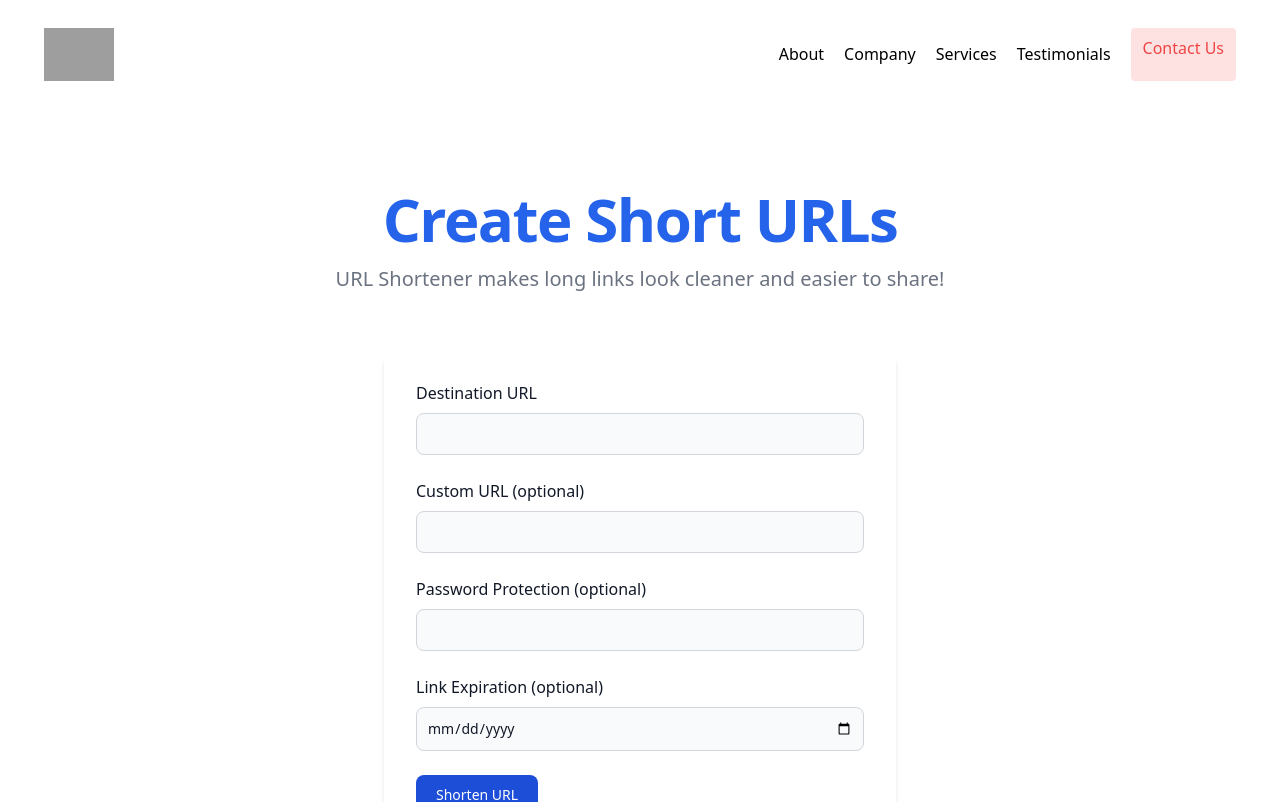
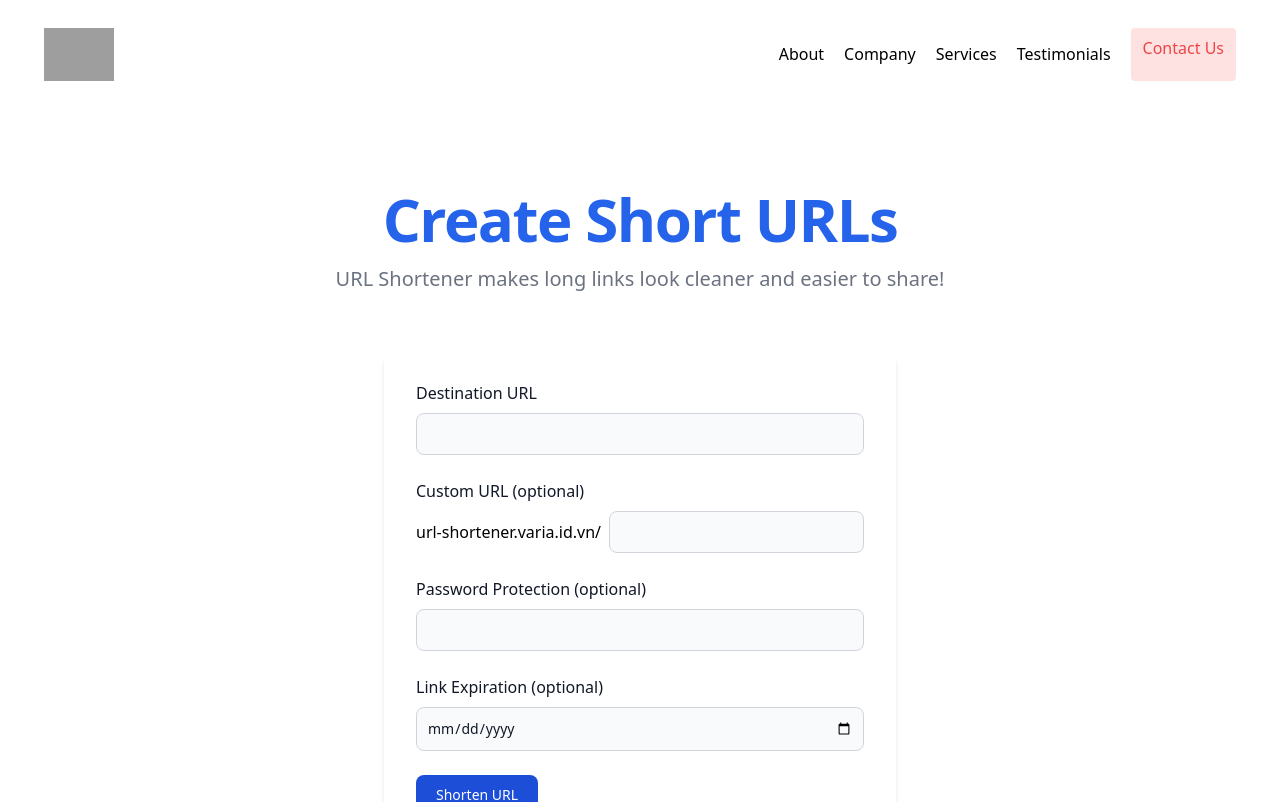
Before and after one commit to varia418/url-shortener-client, a React (Create React App) app: page / in a window 1280 px wide. Shown: the top 802 px of the page. Built offline with nearby package versions, Linux system fonts and the light colour scheme; grey boxes are pictures that could not be loaded.

Commit message:
add input prefix

```diff
--- a/src/App.js
+++ b/src/App.js
@@ -15,7 +15,7 @@ function App() {
             <div class="w-full max-w-lg m-auto">
                 <form class="bg-white shadow-md rounded px-8 pt-6 pb-8 mb-4">
                     <Input type="text" label="Destination URL" isRequired={true} />
-                    <Input type="text" label="Custom URL (optional)" />
+                    <Input type="text" label="Custom URL (optional)" prefix="url-shortener.varia.id.vn/" />
                     <Input type="password" label="Password Protection (optional)" />
                     <Input type="date" label="Link Expiration (optional)" />
                     <Button label="Shorten URL" />
--- a/src/components/Input.js
+++ b/src/components/Input.js
@@ -1,10 +1,13 @@
 import React from 'react'
 
-function Input({ type, label, isRequired = false }) {
+function Input({ type, label, isRequired = false, prefix = '' }) {
     return (
         <div class="mb-6">
             <label for="large-input" class="block mb-2 text-md font-medium text-gray-900">{label}</label>
-            <input type={type} className='bg-gray-50 border border-gray-300 text-gray-900 text-sm rounded-lg focus:ring-blue-500 focus:border-blue-500 block w-full p-2.5 ' required={isRequired}></input>
+            <div class="flex gap-2 items-center">
+                {prefix && <span className='text-nowrap'>{prefix}</span>}
+                <input type={type} className='bg-gray-50 border border-gray-300 text-gray-900 text-sm rounded-lg focus:ring-blue-500 focus:border-blue-500 block w-full p-2.5 ' required={isRequired}></input>
+            </div>
         </div>
     )
 }
```
